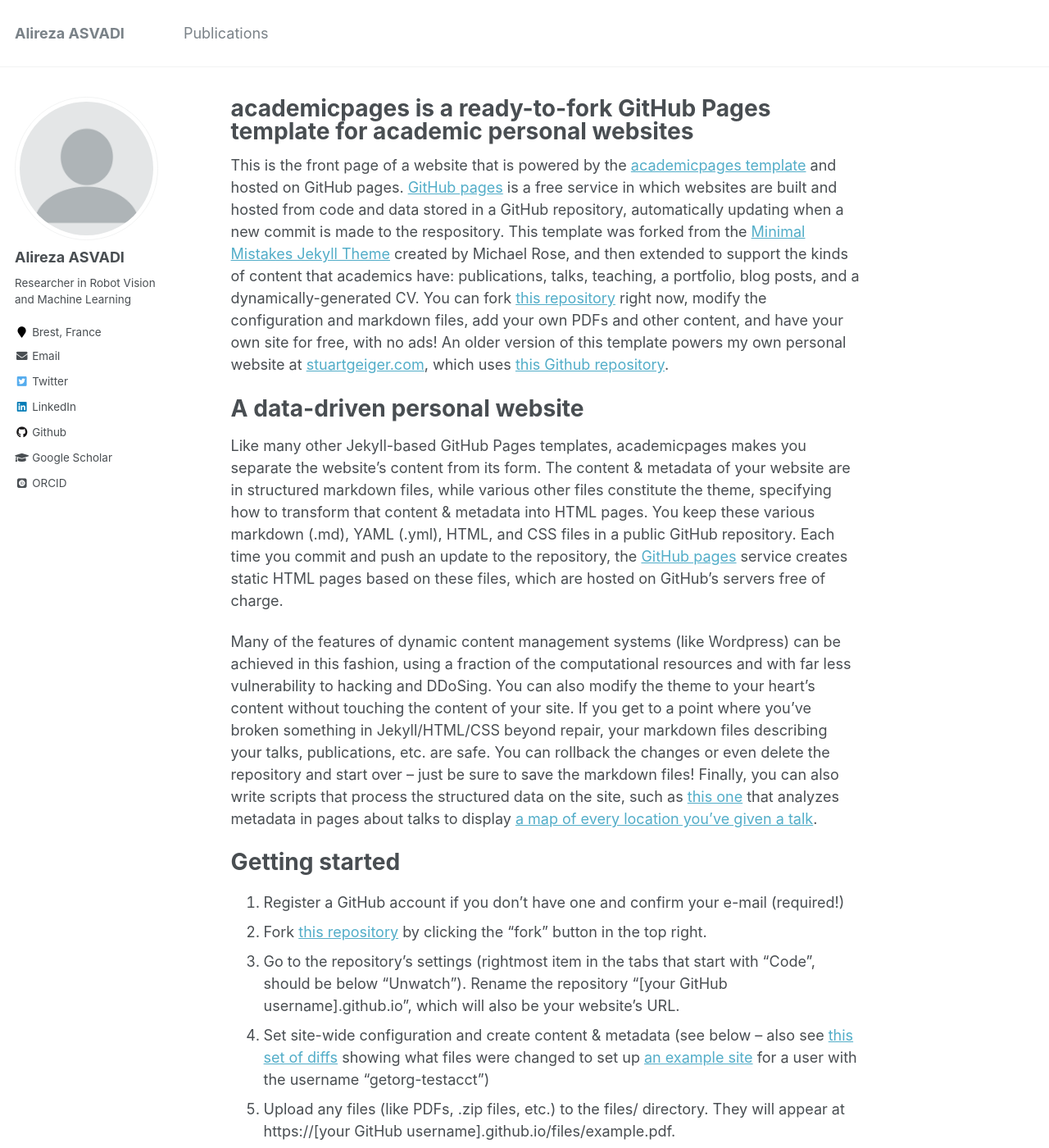
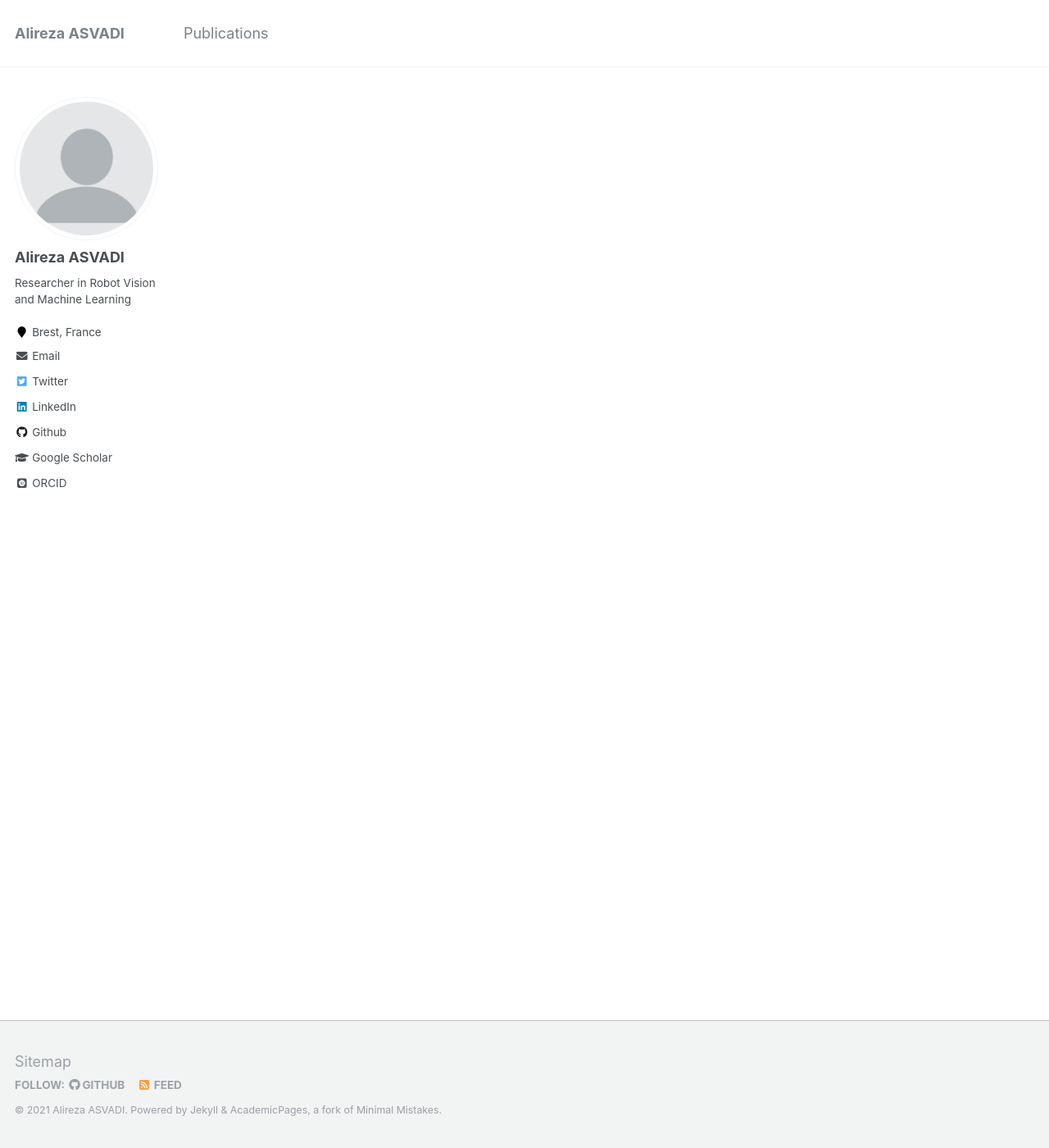
Before and after one commit to alirezaasvadi/alirezaasvadi.github.io, a Jekyll site: the page built from _pages/about.md, in a window 1280 px wide and 1400 px high. Shown: the whole window at 82% size. Built offline with Jekyll 4.4.1, drawn with Linux system fonts in a browser that asks for light colours; some web fonts are replaced; some of the changed text lies outside the part shown.

Commit message:
Update about.md

```diff
--- a/_pages/about.md
+++ b/_pages/about.md
@@ -1,6 +1,6 @@
 ---
 permalink: /
-title: "academicpages is a ready-to-fork GitHub Pages template for academic personal websites"
+title: ""
 excerpt: "About me"
 author_profile: true
 redirect_from:
@@ -8,7 +8,9 @@
   - /about.html
 ---
 
-This is the front page of a website that is powered by the [academicpages template](https://github.com/academicpages/academicpages.github.io) and hosted on GitHub pages. [GitHub pages](https://pages.github.com) is a free service in which websites are built and hosted from code and data stored in a GitHub repository, automatically updating when a new commit is made to the respository. This template was forked from the [Minimal Mistakes Jekyll Theme](https://mmistakes.github.io/minimal-mistakes/) created by Michael Rose, and then extended to support the kinds of content that academics have: publications, talks, teaching, a portfolio, blog posts, and a dynamically-generated CV. You can fork [this repository](https://github.com/academicpages/academicpages.github.io) right now, modify the configuration and markdown files, add your own PDFs and other content, and have your own site for free, with no ads! An older version of this template powers my own personal website at [stuartgeiger.com](http://stuartgeiger.com), which uses [this Github repository](https://github.com/staeiou/staeiou.github.io).
+
+
+<!-- This is the front page of a website that is powered by the [academicpages template](https://github.com/academicpages/academicpages.github.io) and hosted on GitHub pages. [GitHub pages](https://pages.github.com) is a free service in which websites are built and hosted from code and data stored in a GitHub repository, automatically updating when a new commit is made to the respository. This template was forked from the [Minimal Mistakes Jekyll Theme](https://mmistakes.github.io/minimal-mistakes/) created by Michael Rose, and then extended to support the kinds of content that academics have: publications, talks, teaching, a portfolio, blog posts, and a dynamically-generated CV. You can fork [this repository](https://github.com/academicpages/academicpages.github.io) right now, modify the configuration and markdown files, add your own PDFs and other content, and have your own site for free, with no ads! An older version of this template powers my own personal website at [stuartgeiger.com](http://stuartgeiger.com), which uses [this Github repository](https://github.com/staeiou/staeiou.github.io).
 
 A data-driven personal website
 ======
@@ -47,4 +49,4 @@
 
 For more info
 ------
-More info about configuring academicpages can be found in [the guide](https://academicpages.github.io/markdown/). The [guides for the Minimal Mistakes theme](https://mmistakes.github.io/minimal-mistakes/docs/configuration/) (which this theme was forked from) might also be helpful.
+More info about configuring academicpages can be found in [the guide](https://academicpages.github.io/markdown/). The [guides for the Minimal Mistakes theme](https://mmistakes.github.io/minimal-mistakes/docs/configuration/) (which this theme was forked from) might also be helpful.-->
```
